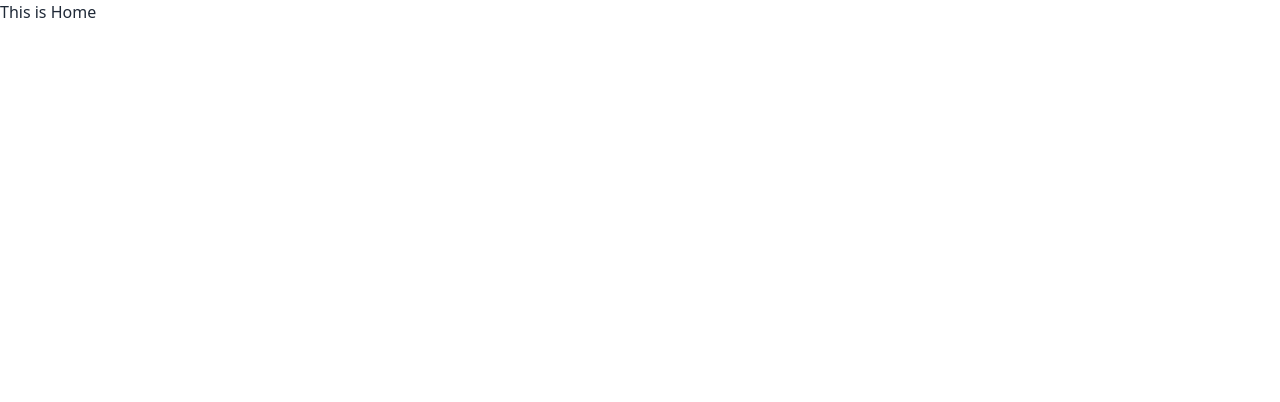
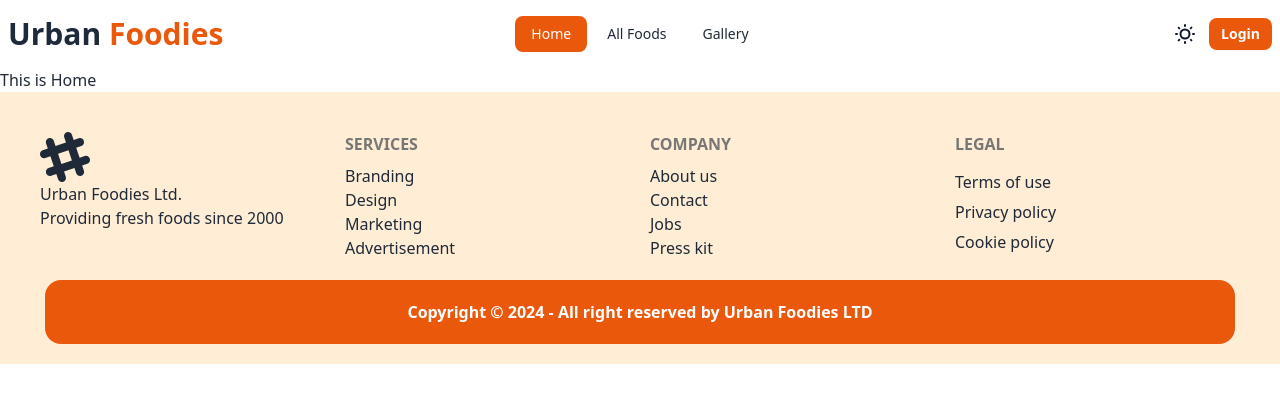
Before and after one commit to HiYasin/urban-foodies-client, a React (Vite) app: page / in a window 1280 px wide. Shown: the top 402 px of the page. Built offline with nearby package versions, Linux system fonts and the light colour scheme.

Commit message:
Navbar and Footer completed

```diff
--- a/package.json
+++ b/package.json
@@ -14,6 +14,7 @@
     "match-sorter": "^8.0.0",
     "react": "^18.3.1",
     "react-dom": "^18.3.1",
+    "react-icons": "^5.4.0",
     "react-router-dom": "^7.1.1",
     "sort-by": "^1.2.0"
   },
--- /dev/null
+++ b/src/components/Footer/Footer.jsx
@@ -0,0 +1,54 @@
+import React from 'react';
+
+const Footer = () => {
+    return (
+        <div className='bg-orange-100 dark:bg-slate-900 dark:text-white p-5'>
+            <div className="grid sm:grid-cols-3 p-5 gap-5 md:grid-cols-4">
+                <aside className='sm:col-span-3 md:col-span-1'>
+                    <svg
+                        width="50"
+                        height="50"
+                        viewBox="0 0 24 24"
+                        xmlns="http://www.w3.org/2000/svg"
+                        fillRule="evenodd"
+                        clipRule="evenodd"
+                        className="fill-current">
+                        <path
+                            d="M22.672 15.226l-2.432.811.841 2.515c.33 1.019-.209 2.127-1.23 2.456-1.15.325-2.148-.321-2.463-1.226l-.84-2.518-5.013 1.677.84 2.517c.391 1.203-.434 2.542-1.831 2.542-.88 0-1.601-.564-1.86-1.314l-.842-2.516-2.431.809c-1.135.328-2.145-.317-2.463-1.229-.329-1.018.211-2.127 1.231-2.456l2.432-.809-1.621-4.823-2.432.808c-1.355.384-2.558-.59-2.558-1.839 0-.817.509-1.582 1.327-1.846l2.433-.809-.842-2.515c-.33-1.02.211-2.129 1.232-2.458 1.02-.329 2.13.209 2.461 1.229l.842 2.515 5.011-1.677-.839-2.517c-.403-1.238.484-2.553 1.843-2.553.819 0 1.585.509 1.85 1.326l.841 2.517 2.431-.81c1.02-.33 2.131.211 2.461 1.229.332 1.018-.21 2.126-1.23 2.456l-2.433.809 1.622 4.823 2.433-.809c1.242-.401 2.557.484 2.557 1.838 0 .819-.51 1.583-1.328 1.847m-8.992-6.428l-5.01 1.675 1.619 4.828 5.011-1.674-1.62-4.829z"></path>
+                    </svg>
+                    <p>
+                        Urban Foodies Ltd.
+                        <br />
+                        Providing fresh foods since 2000
+                    </p>
+                </aside>
+                <nav className='grid'>
+                    <h6 className="footer-title">Services</h6>
+                    <a className="link link-hover">Branding</a>
+                    <a className="link link-hover">Design</a>
+                    <a className="link link-hover">Marketing</a>
+                    <a className="link link-hover">Advertisement</a>
+                </nav>
+                <nav className='grid'>
+                    <h6 className="footer-title">Company</h6>
+                    <a className="link link-hover">About us</a>
+                    <a className="link link-hover">Contact</a>
+                    <a className="link link-hover">Jobs</a>
+                    <a className="link link-hover">Press kit</a>
+                </nav>
+                <nav className='grid'>
+                    <h6 className="footer-title">Legal</h6>
+                    <a className="link link-hover">Terms of use</a>
+                    <a className="link link-hover">Privacy policy</a>
+                    <a className="link link-hover">Cookie policy</a>
+                </nav>
+
+            </div>
+            <aside className='bg-orange-600 text-white p-5 text-center mx-[2%] rounded-box'>
+                <p className="dark:text-white font-semibold">Copyright © {new Date().getFullYear()} - All right reserved by Urban Foodies LTD</p>
+            </aside>
+        </div>
+    );
+};
+
+export default Footer;
--- /dev/null
+++ b/src/components/Navbar/Navbar.css
@@ -0,0 +1,4 @@
+.menu .active{
+    background-color: rgb( 234, 88, 12) !important;
+    color: white !important;
+}
--- /dev/null
+++ b/src/components/Navbar/Navbar.jsx
@@ -0,0 +1,45 @@
+
+import { MdMenu } from 'react-icons/md';
+import { Link, NavLink } from 'react-router-dom';
+import './Navbar.css';
+import ThemeController from '../ThemeController';
+const Navbar = () => {
+    const user = null;
+    const navItems = <>
+        <li><NavLink to={'/'}>Home</NavLink></li>
+        <li><NavLink to={'/all_foods'}>All Foods</NavLink></li>
+        <li><NavLink to={'/gallery'}>Gallery</NavLink></li>
+    </>
+    return (
+        <div className="navbar container mx-auto">
+            <div className="navbar-start w-full md:w-[50%]">
+                <div className="dropdown">
+                    <div tabIndex={0} role="button" className="btn btn-sm md:btn-md border-none lg:hidden bg-orange-600 text-white mr-2">
+                        <MdMenu></MdMenu>
+                    </div>
+                    <ul
+                        tabIndex={0}
+                        className="menu menu-sm dropdown-content rounded-box z-[1] mt-3 w-52 p-2 shadow space-y-2 dark:bg-slate-900">
+                        {navItems}
+                    </ul>
+                </div>
+                <Link to={'/'} className="text-xl md:text-3xl font-extrabold text-slate-800 dark:text-white">Urban <span className='text-orange-600'>Foodies</span></Link>
+            </div>
+            <div className="navbar-center hidden lg:flex">
+                <ul className="menu menu-horizontal px-1 space-x-1 menu-items">
+                    {navItems}
+                </ul>
+            </div>
+            <div className="navbar-end space-x-1 md:space-x-2">
+                <ThemeController></ThemeController>
+                <div>
+                    {
+                        user ? <button className='bg-orange-600 text-white border-none btn-sm'>Logout</button> : <Link to={'/login'} className="btn bg-orange-600 text-white border-none btn-sm">Login</Link>
+                    }
+                </div>
+            </div>
+        </div>
+    );
+};
+
+export default Navbar;
--- a/src/components/ThemeController.jsx
+++ b/src/components/ThemeController.jsx
@@ -10,7 +10,7 @@ const ThemeController = () => {
 
             {/* moon icon */}
             <svg
-                className={`swap-on h-6 w-6 fill-current`}
+                className={`swap-on h-6 w-6 ${mode === 'dark' ? 'fill-slate-900' : ''}`}
                 xmlns="http://www.w3.org/2000/svg"
                 viewBox="0 0 24 24">
                 <path
@@ -18,7 +18,7 @@ const ThemeController = () => {
             </svg>
             {/* sun icon */}
             <svg
-                className={`swap-off h-6 w-6 fill-current`}
+                className={`swap-off h-6 w-6 ${mode === 'light' ? 'fill-slate-900' : ''}`}
                 xmlns="http://www.w3.org/2000/svg"
                 viewBox="0 0 24 24">
                 <path
--- a/src/layouts/Main.jsx
+++ b/src/layouts/Main.jsx
@@ -1,17 +1,19 @@
 import React from 'react';
 import { Outlet } from 'react-router-dom';
+import Navbar from '../components/Navbar/Navbar';
+import Footer from '../components/Footer/footer';
 
 const Main = () => {
     return (
         <>
-            <header className=''>
-
+            <header className='dark:bg-slate-900 dark:text-base-100'>
+                <Navbar></Navbar>
             </header>
             <main className=''>
                 <Outlet></Outlet>
             </main>
             <footer className=''>
-
+                <Footer></Footer>
             </footer>
         </>
     );
```
Also changed, not shown: 1 other file (tests, documents, lock files or other folders).
